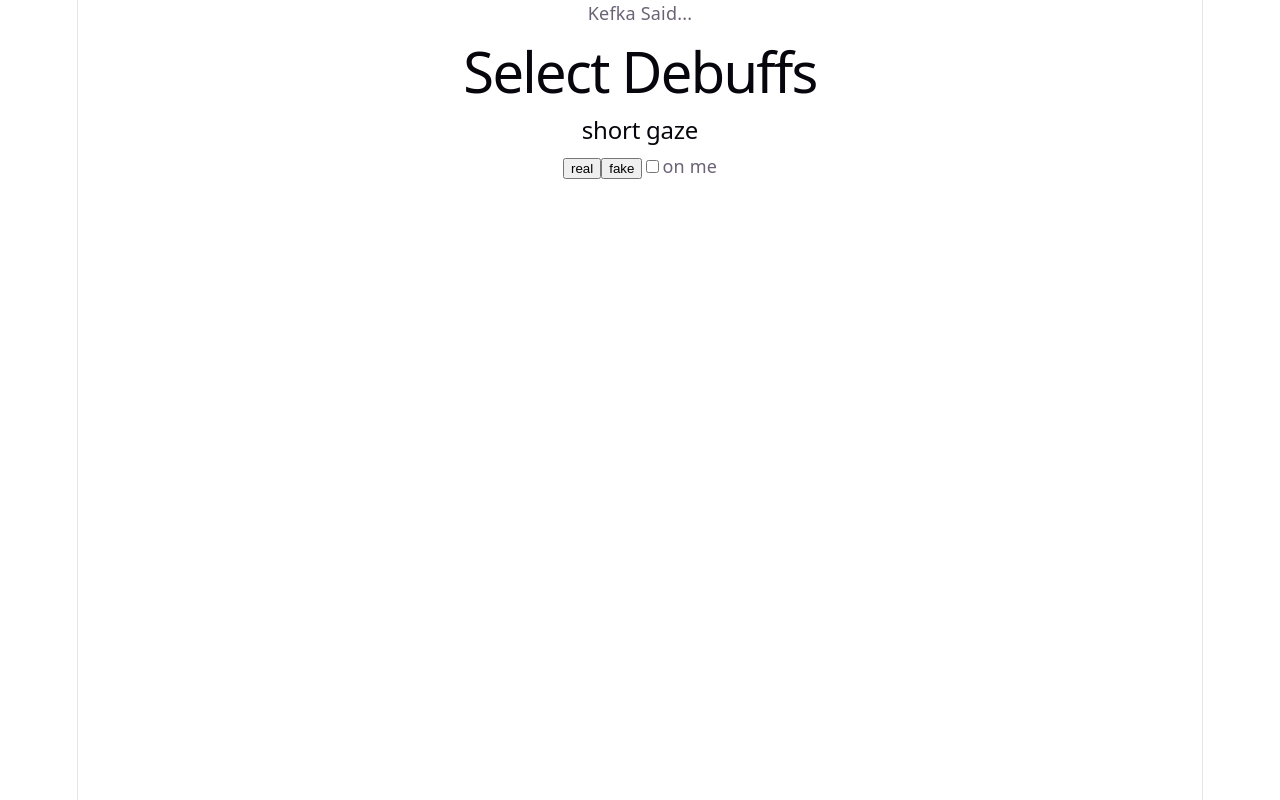
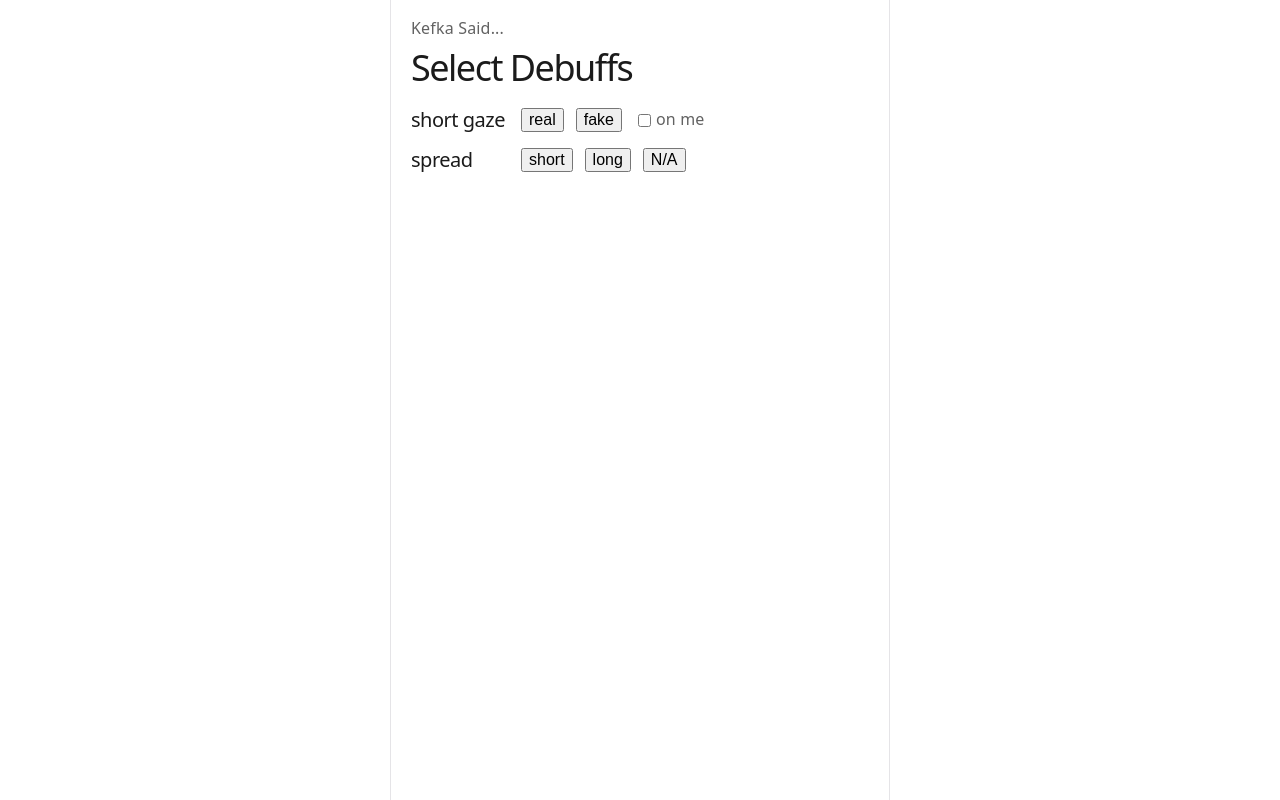
Before and after one commit to jacquikeating/kefka-says, a React (Vite) app: page / in a window 1280 px wide. Built offline with nearby package versions, Linux system fonts and the light colour scheme.

Commit message:
feat: Initial styling

```diff
--- a/src/components/GroupedOptions.jsx
+++ b/src/components/GroupedOptions.jsx
@@ -1,17 +1,19 @@
 export default function GroupedOptions({ text, opt1, opt2, opt3, checkbox, setterFn }) {
 
     return (
-        <div>
+        <div className="grouped-options">
             <h2>{text}</h2>
+            <div className="buttons">
                 <button>{opt1}</button>
                 <button>{opt2}</button>
                 {opt3 && <button>{opt3}</button>}
                 {checkbox &&
-                <>
+                    <div className="checkbox-div">
                         <input type="checkbox" name={checkbox} />
                         <label htmlFor={checkbox}>{checkbox}</label>
-                </>
+                    </div>
                 }
+            </div>
         </div>
     )
 }
--- a/src/components/SelectDebuffs.jsx
+++ b/src/components/SelectDebuffs.jsx
@@ -9,6 +9,7 @@ export default function SelectDebuffs() {
             <section>
                 { /* Inputs go here */}
                 <GroupedOptions text="short gaze" opt1="real" opt2="fake" checkbox="on me" />
+                <GroupedOptions text="spread" opt1="short" opt2="long" opt3="N/A" />
             </section>
         </main>
 
--- a/src/index.css
+++ b/src/index.css
@@ -1,13 +1,11 @@
 :root {
-  --text: #6b6375;
-  --text-h: #08060d;
-  --bg: #fff;
+  --text: #626262;
+  --text-h: #1b1b1b;
+  --bg: #ffffff;
   --border: #e5e4e7;
-  --code-bg: #f4f3ec;
   --accent: #aa3bff;
   --accent-bg: rgba(170, 59, 255, 0.1);
   --accent-border: rgba(170, 59, 255, 0.5);
-  --social-bg: rgba(244, 243, 236, 0.5);
   --shadow:
     rgba(0, 0, 0, 0.1) 0 10px 15px -3px, rgba(0, 0, 0, 0.05) 0 4px 6px -2px;
 
@@ -15,7 +13,7 @@
   --heading: system-ui, 'Segoe UI', Roboto, sans-serif;
   --mono: ui-monospace, Consolas, monospace;
 
-  font: 18px/145% var(--sans);
+  font: 16px/100% var(--sans);
   letter-spacing: 0.18px;
   color-scheme: light dark;
   color: var(--text);
@@ -24,10 +22,6 @@
   text-rendering: optimizeLegibility;
   -webkit-font-smoothing: antialiased;
   -moz-osx-font-smoothing: grayscale;
-
-  @media (max-width: 1024px) {
-    font-size: 16px;
-  }
 }
 
 @media (prefers-color-scheme: dark) {
@@ -36,17 +30,11 @@
     --text-h: #f3f4f6;
     --bg: #16171d;
     --border: #2e303a;
-    --code-bg: #1f2028;
     --accent: #c084fc;
     --accent-bg: rgba(192, 132, 252, 0.15);
     --accent-border: rgba(192, 132, 252, 0.5);
-    --social-bg: rgba(47, 48, 58, 0.5);
     --shadow:
       rgba(0, 0, 0, 0.4) 0 10px 15px -3px, rgba(0, 0, 0, 0.25) 0 4px 6px -2px;
-  }
-
-  #social .button-icon {
-    filter: invert(1) brightness(2);
   }
 }
 
@@ -55,10 +43,9 @@ body {
 }
 
 #root {
-  width: 1126px;
-  max-width: 100%;
+  width: 500px;
   margin: 0 auto;
-  text-align: center;
+  padding: 20px;
   border-inline: 1px solid var(--border);
   min-height: 100svh;
   display: flex;
@@ -74,38 +61,50 @@ h2 {
 }
 
 h1 {
-  font-size: 56px;
-  letter-spacing: -1.68px;
-  margin: 32px 0;
+  font-size: 36px;
+  letter-spacing: -1.5px;
+  margin: 24px 0;
   @media (max-width: 1024px) {
-    font-size: 36px;
+    font-size: 30px;
     margin: 20px 0;
   }
 }
+
 h2 {
-  font-size: 24px;
-  line-height: 118%;
-  letter-spacing: -0.24px;
-  margin: 0 0 8px;
+  font-size: 20px;
+  letter-spacing: -0.5px;
   @media (max-width: 1024px) {
-    font-size: 20px;
+    font-size: 18px;
   }
 }
+
 p {
   margin: 0;
 }
 
-code,
-.counter {
-  font-family: var(--mono);
-  display: inline-flex;
-  border-radius: 4px;
-  color: var(--text-h);
+.grouped-options {
+  display: flex;
+  align-items: center;
+  height: 40px;
+
+  h2 {
+    width: 110px;
+    text-align: left;
+  }
+
+  .buttons {
+    display: flex;
+    align-items: center;
+
+    button {
+      margin-right: 12px;
+      cursor: pointer;
+      font-size: 16px;
+    }
+
+    .checkbox-div {
+      display: flex;
+      gap: 2px;
+    }
+  }
 }
-
-code {
-  font-size: 15px;
-  line-height: 135%;
-  padding: 4px 8px;
-  background: var(--code-bg);
-}
```
Lines whose indentation alone changed are shown as unchanged.
